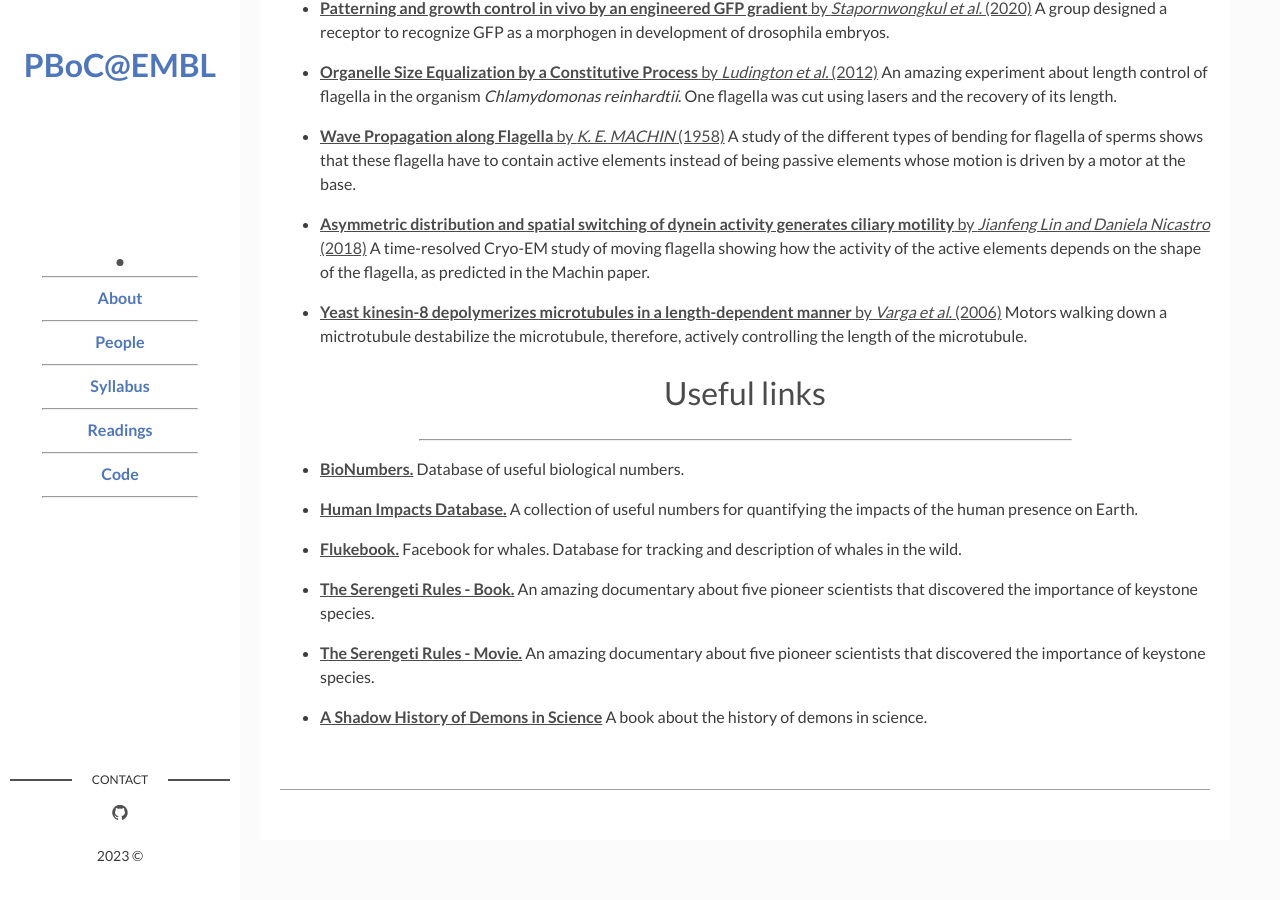
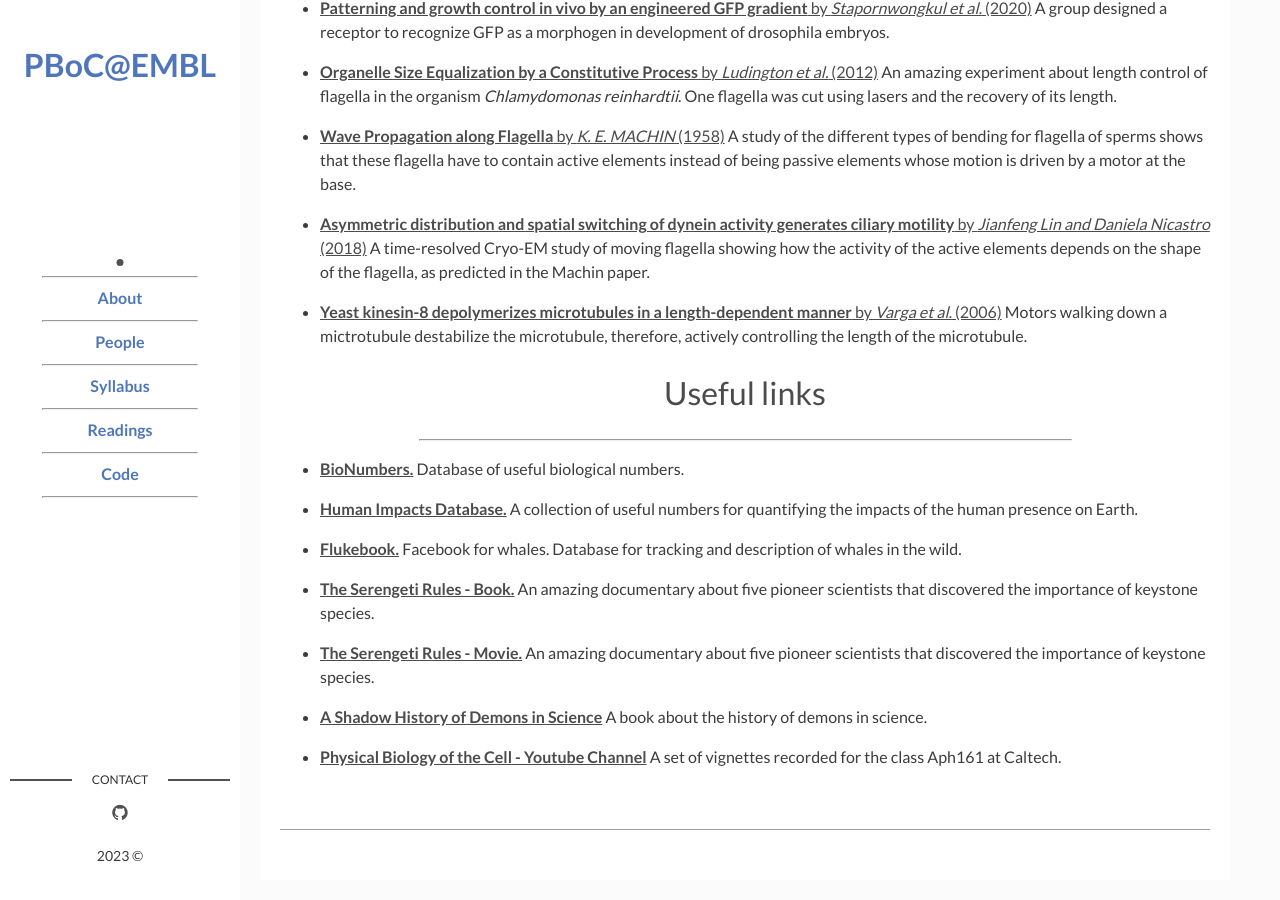
Before and after one commit to RPGroup-PBoC/embl_pboc_2023, a Jekyll site: the page built from page03_readings.md, in a window 1280 px wide and 900 px high, scrolled down 1231 px. Built offline with Jekyll 4.4.1, drawn with Linux system fonts in a browser that asks for light colours; before the commit the page ends 2091 px from its top, so only the background shows below that.

Commit message:
youtube channel for PBoC

```diff
--- a/_data/links.yaml
+++ b/_data/links.yaml
@@ -38,3 +38,8 @@
   title: A Shadow History of Demons in Science
   address: "https://press.princeton.edu/books/hardcover/9780691175324/bedeviled"
   description: A book about the history of demons in science.
+
+- link:
+  title: Physical Biology of the Cell - Youtube Channel
+  address: "https://www.youtube.com/@physicalbiologyofthecellca307/videos"
+  description: A set of vignettes recorded for the class Aph161 at Caltech.
```
